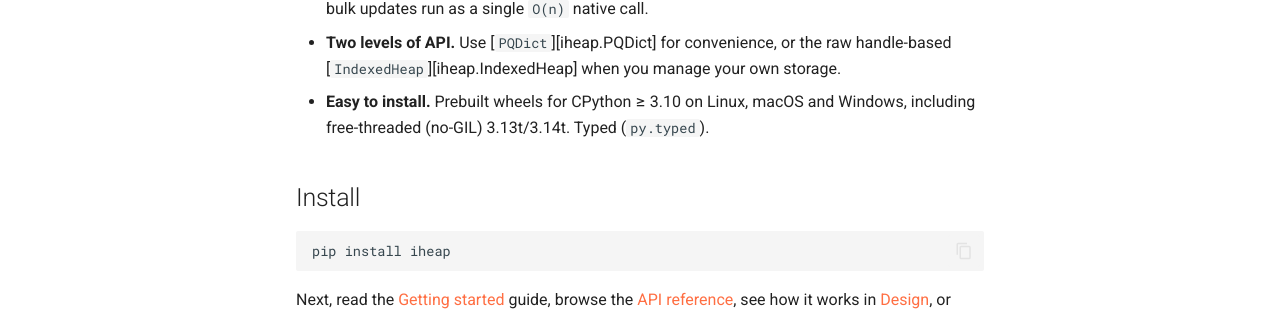
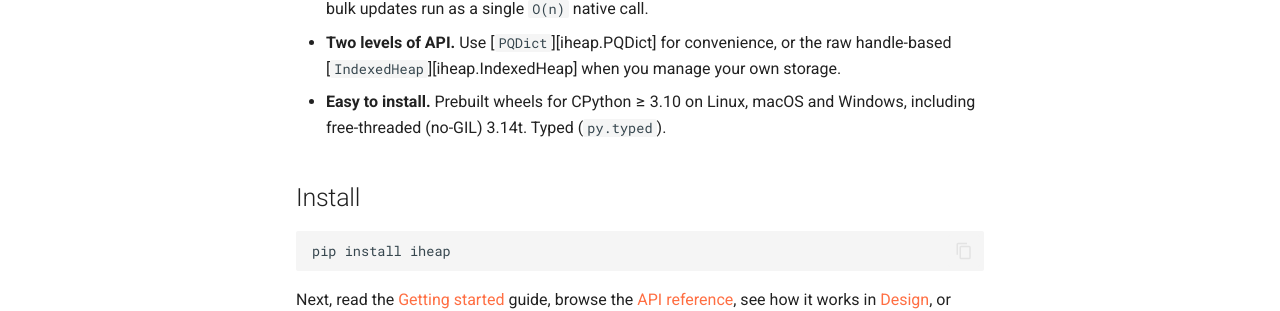
Before and after one commit to nvbkdw/iheap, an MkDocs documentation site: the page built from docs/index.md, in a window 1280 px wide and 1205 px high. Shown: the part 777-1088 px from the top of the window. Built offline with MkDocs 1.6.1 and Material for MkDocs 9.7.7, drawn with Linux system fonts in a browser that asks for light colours; comment, search, counter and statistics services are not loaded.

Commit message:
Build free-threaded wheels for 3.14t only
PyO3 0.30 supports the free-threaded build from CPython 3.14 (where it is
no longer experimental); 3.13t fails at build time. Docs updated to match.

Co-Authored-By: Claude Opus 5.5 <noreply@anthropic.com>

```diff
--- a/docs/index.md
+++ b/docs/index.md
@@ -35,7 +35,7 @@ assert list(pq.popitems()) == [("a", -1), ("d", 0), ("b", 1)]
   raw handle-based [`IndexedHeap`][iheap.IndexedHeap] when you manage your
   own storage.
 - **Easy to install.** Prebuilt wheels for CPython ≥ 3.10 on Linux, macOS and
-  Windows, including free-threaded (no-GIL) 3.13t/3.14t. Typed (`py.typed`).
+  Windows, including free-threaded (no-GIL) 3.14t. Typed (`py.typed`).
 
 ## Install
 
```
Also changed, not shown: README.md (+1 -1 lines), docs/design.md (+2 -2 lines), docs/development.md (+1 -1 lines), docs/getting-started.md (+1 -1 lines), 1 other file.
